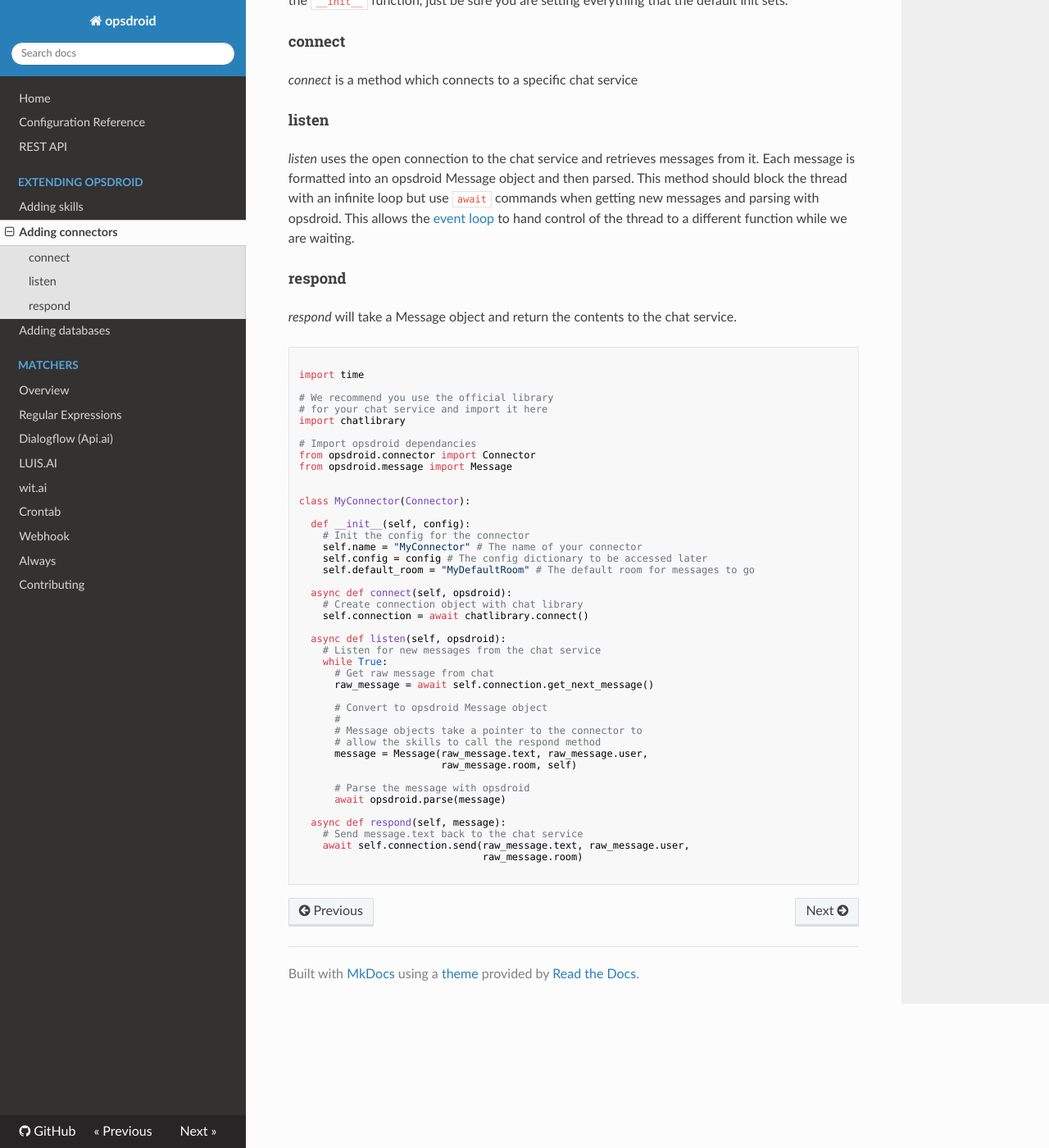
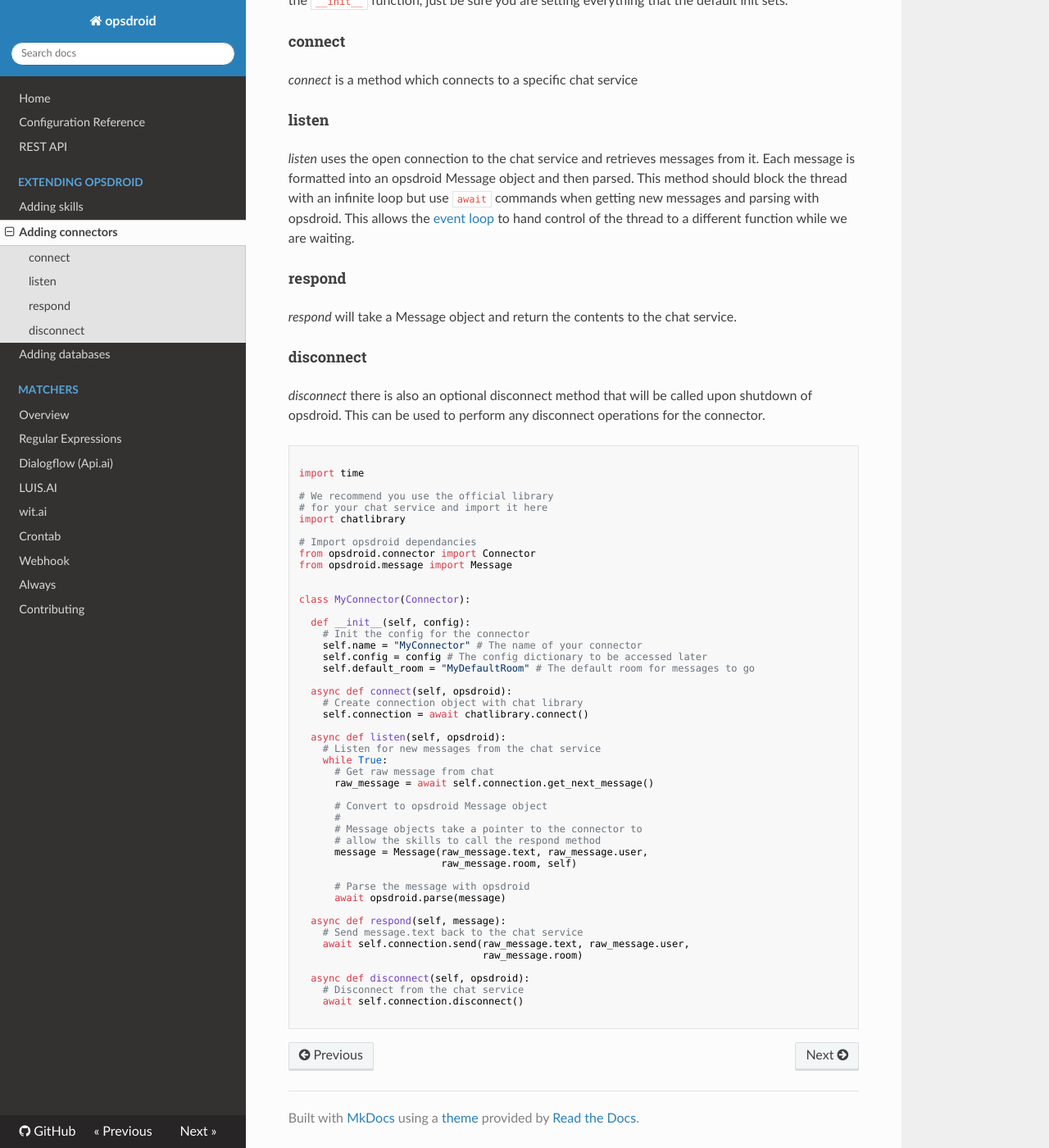
Before and after one commit to opsdroid/opsdroid, an MkDocs documentation site: the page built from docs/extending/connectors.md, in a window 1280 px wide and 1400 px high, scrolled down 220 px. Shown: the whole window at 82% size. Built offline with MkDocs 1.6.1, drawn with Linux system fonts in a browser that asks for light colours; nearby versions of some CDN libraries; old or Windows-style settings are respelled for this version of MkDocs.

Commit message:
Add docs

````diff
--- a/docs/extending/connectors.md
+++ b/docs/extending/connectors.md
@@ -10,6 +10,10 @@ Connectors are a class which extends the base opsdroid Connector. The class has
 
 #### respond
 *respond* will take a Message object and return the contents to the chat service.
+
+
+#### disconnect
+*disconnect* there is also an optional disconnect method that will be called upon shutdown of opsdroid. This can be used to perform any disconnect operations for the connector.
 
 ```python
 
@@ -57,4 +61,8 @@ class MyConnector(Connector):
     await self.connection.send(raw_message.text, raw_message.user,
                                raw_message.room)
 
+  async def disconnect(self, opsdroid):
+    # Disconnect from the chat service
+    await self.connection.disconnect()
+
 ```
````
